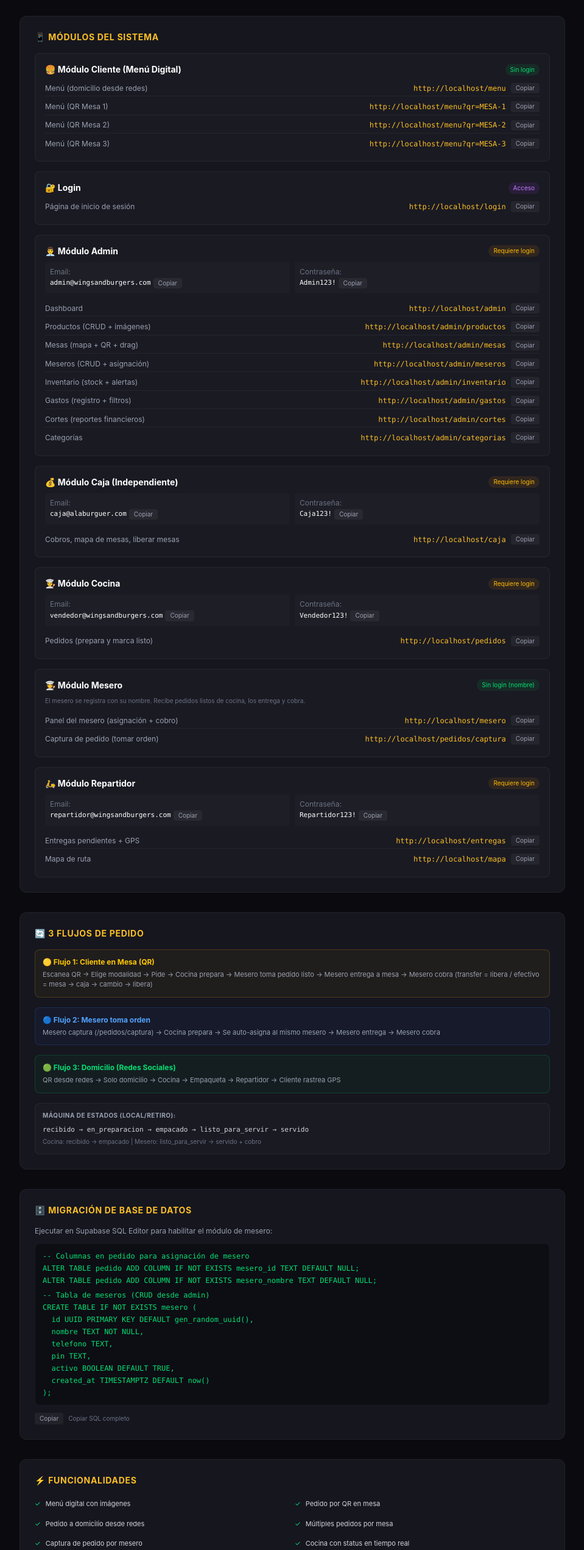
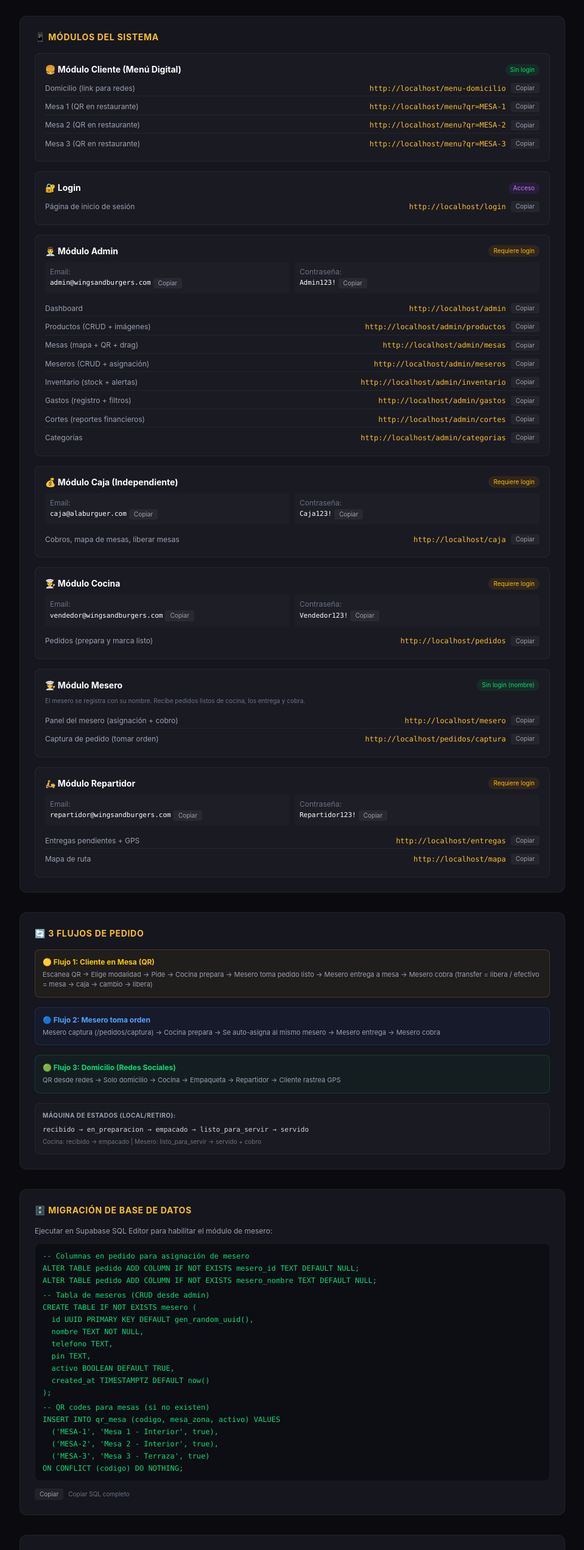
Before and after one commit to difsmauser/wings-burgers, a Next.js app: page /demo in a window 1280 px wide. Shown: the part 220-2762 px from the top of the page at 61% size, without its empty margins (160-1119 px from the left). Built offline with nearby package versions, Linux system fonts and the light colour scheme.

Commit message:
feat: separar /menu-domicilio de /menu?qr=X, actualizar demo con QR seeds
- /menu-domicilio: link directo para redes sociales (setea DOMICILIO y va al menú)
- /menu?qr=MESA-1: escaneo QR en restaurante (valida mesa)
- Demo actualizada: links claros, SQL incluye INSERT de qr_mesa para MESA-1/2/3

```diff
--- /dev/null
+++ b/src/app/(cliente)/menu-domicilio/page.tsx
@@ -0,0 +1,28 @@
+'use client';
+
+import { useEffect } from 'react';
+import { useRouter } from 'next/navigation';
+import { useCarrito } from '../_context/CarritoContext';
+
+/**
+ * /menu-domicilio — Entrada directa al menú en modo domicilio.
+ * Para compartir en redes sociales. Setea modalidad DOMICILIO y redirige a /menu.
+ */
+export default function MenuDomicilioPage() {
+  const router = useRouter();
+  const { setModalidad } = useCarrito();
+
+  useEffect(() => {
+    setModalidad('DOMICILIO');
+    router.replace('/menu');
+  }, [setModalidad, router]);
+
+  return (
+    <div className="min-h-screen bg-[#0a0a0f] flex items-center justify-center">
+      <div className="text-center">
+        <div className="animate-spin h-8 w-8 border-2 border-brand-400 border-t-transparent rounded-full mx-auto mb-3" />
+        <p className="text-gray-400 text-sm">Cargando menú...</p>
+      </div>
+    </div>
+  );
+}
--- a/src/app/demo/page.tsx
+++ b/src/app/demo/page.tsx
@@ -44,28 +44,28 @@ export default function DemoPage() {
               </div>
               <div className="space-y-1 text-xs">
                 <div className="flex items-center justify-between py-1 border-b border-white/5">
-                  <span className="text-gray-400">Menú (domicilio desde redes)</span>
+                  <span className="text-gray-400">Domicilio (link para redes)</span>
                   <div className="flex items-center gap-2">
-                    <code className="text-brand-400">{baseUrl}/menu</code>
-                    <CopyButton text={`${baseUrl}/menu`} />
+                    <code className="text-brand-400">{baseUrl}/menu-domicilio</code>
+                    <CopyButton text={`${baseUrl}/menu-domicilio`} />
                   </div>
                 </div>
                 <div className="flex items-center justify-between py-1 border-b border-white/5">
-                  <span className="text-gray-400">Menú (QR Mesa 1)</span>
+                  <span className="text-gray-400">Mesa 1 (QR en restaurante)</span>
                   <div className="flex items-center gap-2">
                     <code className="text-brand-400">{baseUrl}/menu?qr=MESA-1</code>
                     <CopyButton text={`${baseUrl}/menu?qr=MESA-1`} />
                   </div>
                 </div>
                 <div className="flex items-center justify-between py-1 border-b border-white/5">
-                  <span className="text-gray-400">Menú (QR Mesa 2)</span>
+                  <span className="text-gray-400">Mesa 2 (QR en restaurante)</span>
                   <div className="flex items-center gap-2">
                     <code className="text-brand-400">{baseUrl}/menu?qr=MESA-2</code>
                     <CopyButton text={`${baseUrl}/menu?qr=MESA-2`} />
                   </div>
                 </div>
                 <div className="flex items-center justify-between py-1">
-                  <span className="text-gray-400">Menú (QR Mesa 3)</span>
+                  <span className="text-gray-400">Mesa 3 (QR en restaurante)</span>
                   <div className="flex items-center gap-2">
                     <code className="text-brand-400">{baseUrl}/menu?qr=MESA-3</code>
                     <CopyButton text={`${baseUrl}/menu?qr=MESA-3`} />
@@ -349,9 +349,15 @@ export default function DemoPage() {
             <p>&nbsp;&nbsp;activo BOOLEAN DEFAULT TRUE,</p>
             <p>&nbsp;&nbsp;created_at TIMESTAMPTZ DEFAULT now()</p>
             <p>);</p>
+            <p className="mt-2">-- QR codes para mesas (si no existen)</p>
+            <p>INSERT INTO qr_mesa (codigo, mesa_zona, activo) VALUES</p>
+            <p>&nbsp;&nbsp;(&apos;MESA-1&apos;, &apos;Mesa 1 - Interior&apos;, true),</p>
+            <p>&nbsp;&nbsp;(&apos;MESA-2&apos;, &apos;Mesa 2 - Interior&apos;, true),</p>
+            <p>&nbsp;&nbsp;(&apos;MESA-3&apos;, &apos;Mesa 3 - Terraza&apos;, true)</p>
+            <p>ON CONFLICT (codigo) DO NOTHING;</p>
           </div>
           <div className="flex items-center gap-2 mt-3">
-            <CopyButton text={`ALTER TABLE pedido ADD COLUMN IF NOT EXISTS mesero_id TEXT DEFAULT NULL;\nALTER TABLE pedido ADD COLUMN IF NOT EXISTS mesero_nombre TEXT DEFAULT NULL;\n\nCREATE TABLE IF NOT EXISTS mesero (\n  id UUID PRIMARY KEY DEFAULT gen_random_uuid(),\n  nombre TEXT NOT NULL,\n  telefono TEXT,\n  pin TEXT,\n  activo BOOLEAN DEFAULT TRUE,\n  created_at TIMESTAMPTZ DEFAULT now()\n);`} />
+            <CopyButton text={`ALTER TABLE pedido ADD COLUMN IF NOT EXISTS mesero_id TEXT DEFAULT NULL;\nALTER TABLE pedido ADD COLUMN IF NOT EXISTS mesero_nombre TEXT DEFAULT NULL;\n\nCREATE TABLE IF NOT EXISTS mesero (\n  id UUID PRIMARY KEY DEFAULT gen_random_uuid(),\n  nombre TEXT NOT NULL,\n  telefono TEXT,\n  pin TEXT,\n  activo BOOLEAN DEFAULT TRUE,\n  created_at TIMESTAMPTZ DEFAULT now()\n);\n\nINSERT INTO qr_mesa (codigo, mesa_zona, activo) VALUES\n  ('MESA-1', 'Mesa 1 - Interior', true),\n  ('MESA-2', 'Mesa 2 - Interior', true),\n  ('MESA-3', 'Mesa 3 - Terraza', true)\nON CONFLICT (codigo) DO NOTHING;`} />
             <span className="text-[10px] text-gray-500">Copiar SQL completo</span>
           </div>
         </div>
```
